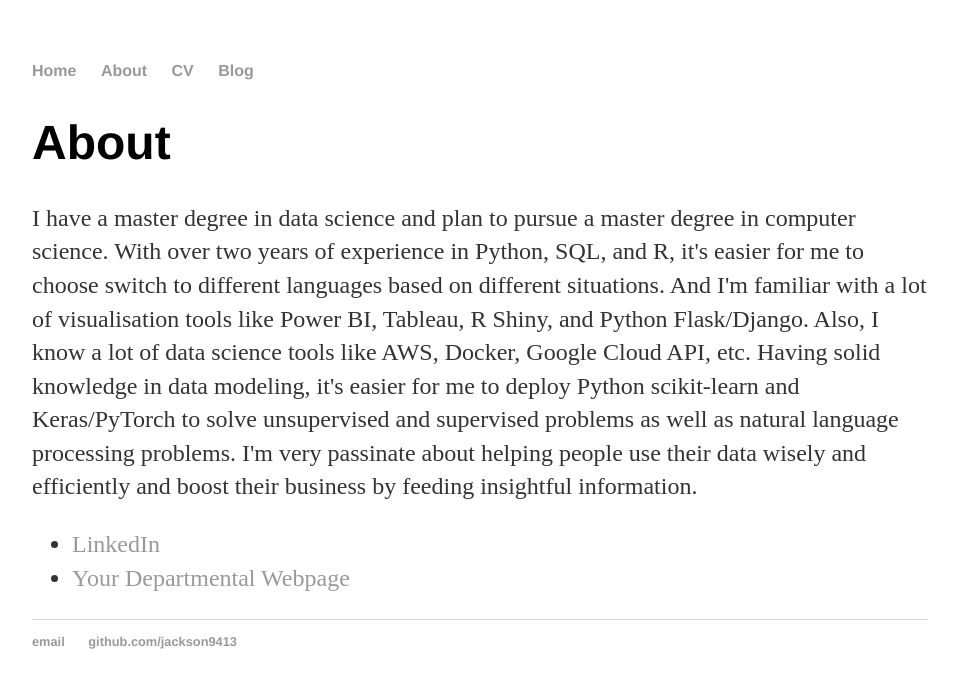
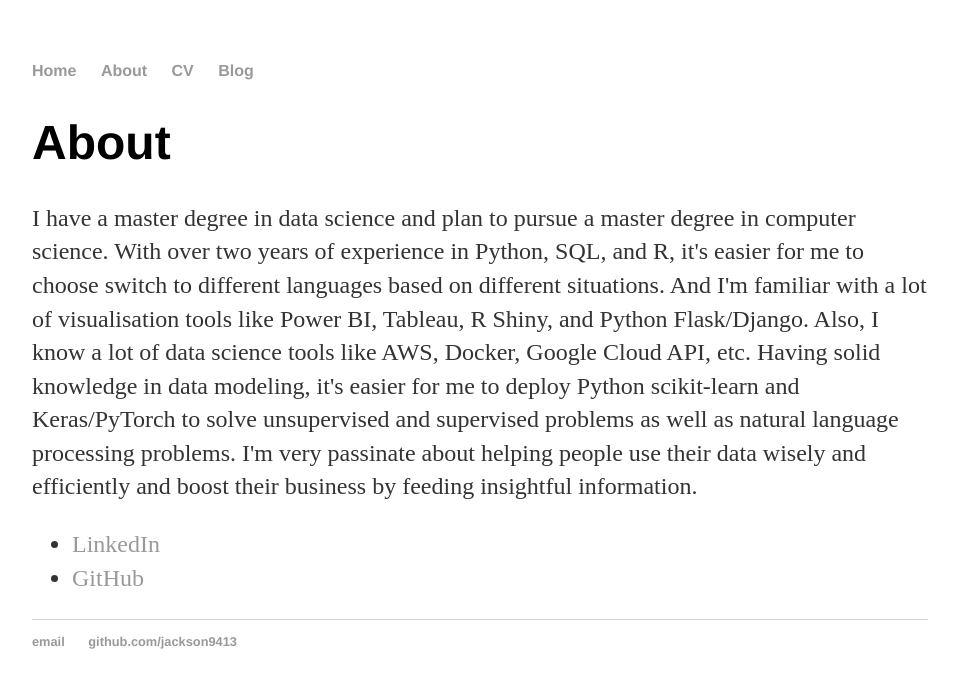
Before and after one commit to jackson9413/jackson9413.github.io, a Jekyll site: the page built from about/index.html, in a window 1280 px wide. Shown: the top 688 px of the page, without its empty margins (160-1118 px from the left). Built offline with Jekyll 4.4.1, drawn with Linux system fonts in a browser that asks for light colours.

Commit message:
Update index.html

```diff
--- a/about/index.html
+++ b/about/index.html
@@ -15,6 +15,6 @@
 
 			<ul class="contacts">
 				<li><a href="https://www.linkedin.com/in/jiaqicheng9413/">LinkedIn</a></li>
-				<li><a href=" https://github.com/jackson9413">Your Departmental Webpage</a></li>
+				<li><a href=" https://github.com/jackson9413">GitHub</a></li>
 				</ul>
 		</div>
```
